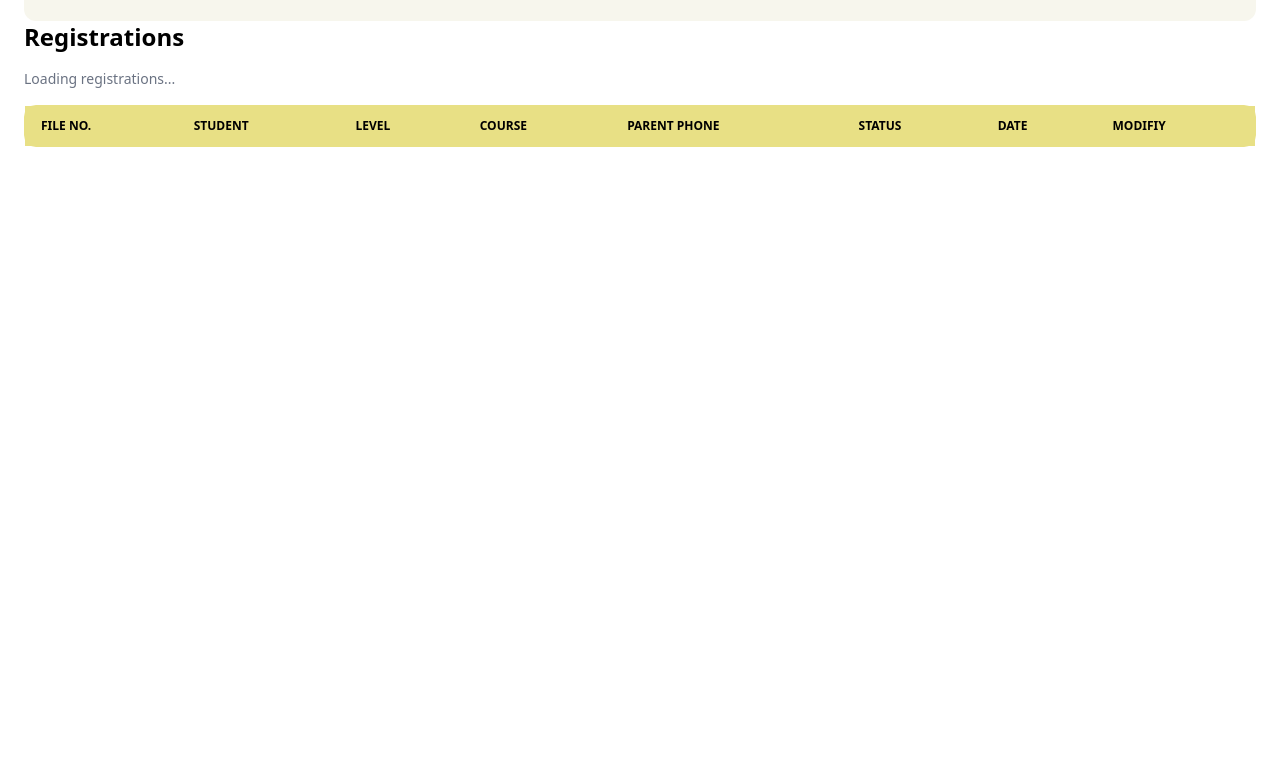
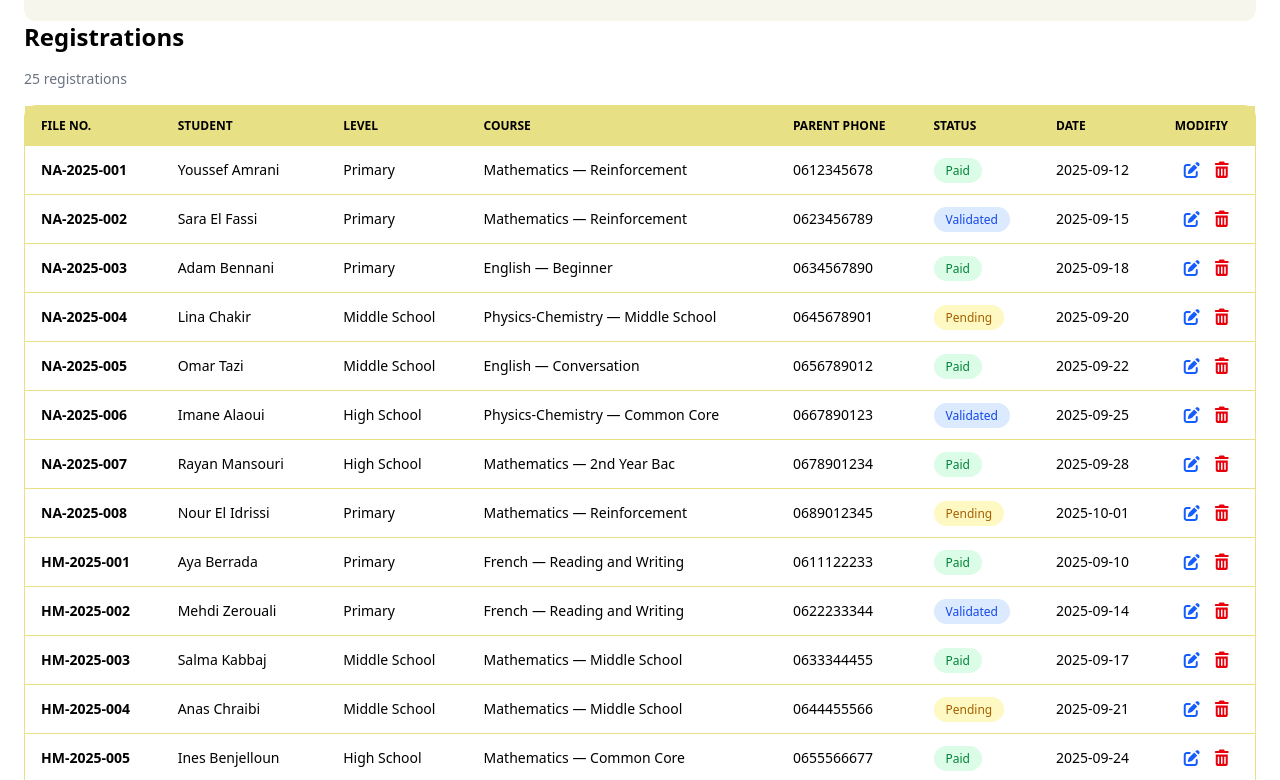
Before and after one commit to 0xm3d/Nour-Academy-Back-Office, a website built with Vite: page dashboard.html in a window 1280 px wide. Shown: the part 111-891 px from the top of the page. Before the commit the page ends 800 px from the top, so only its background shows below. Built offline with nearby package versions, Linux system fonts and the light colour scheme.

Commit message:
fix path

```diff
--- a/dashboard.html
+++ b/dashboard.html
@@ -5,7 +5,7 @@
     <meta name="viewport" content="width=device-width, initial-scale=1.0">
     <title>Nour Academy | Dashboard</title>
     <link rel="stylesheet" href="styles/styles.css">
-    <script type="module" src="src/ui/dashboard.js"></script>
+    <script type="module" src="src/dashboard.js"></script>
 </head>
 <body>
 
```
